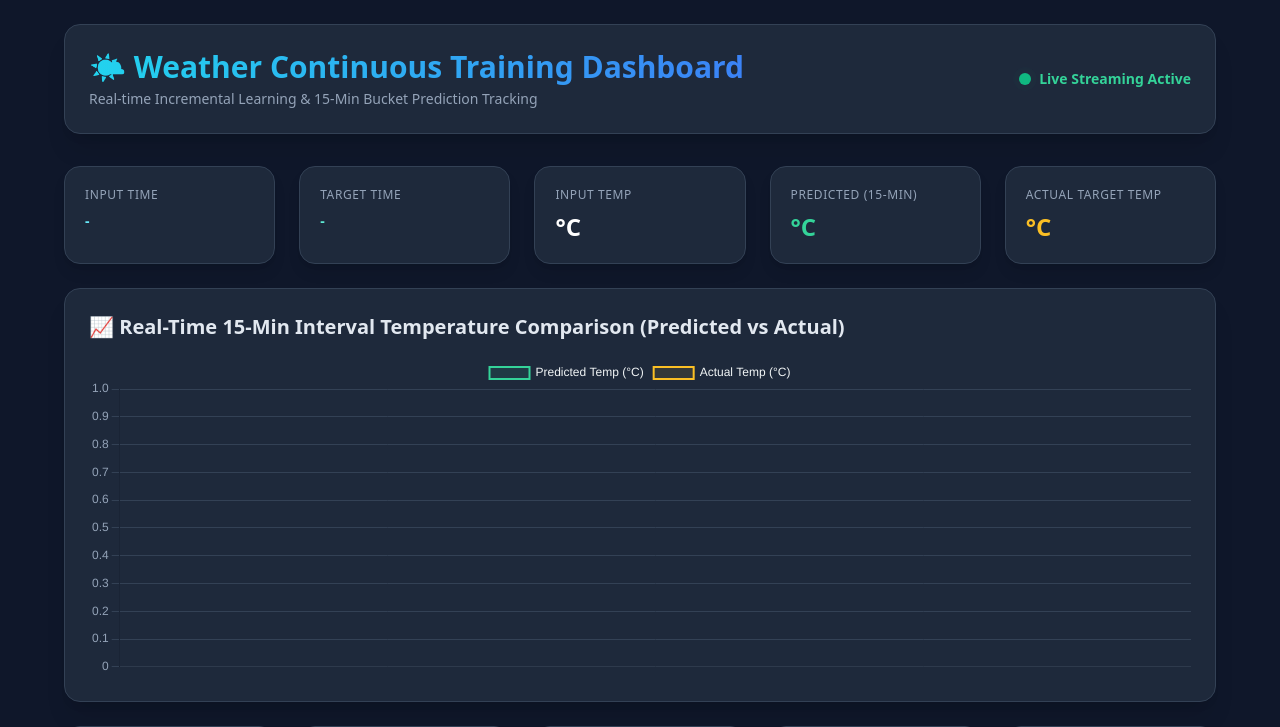
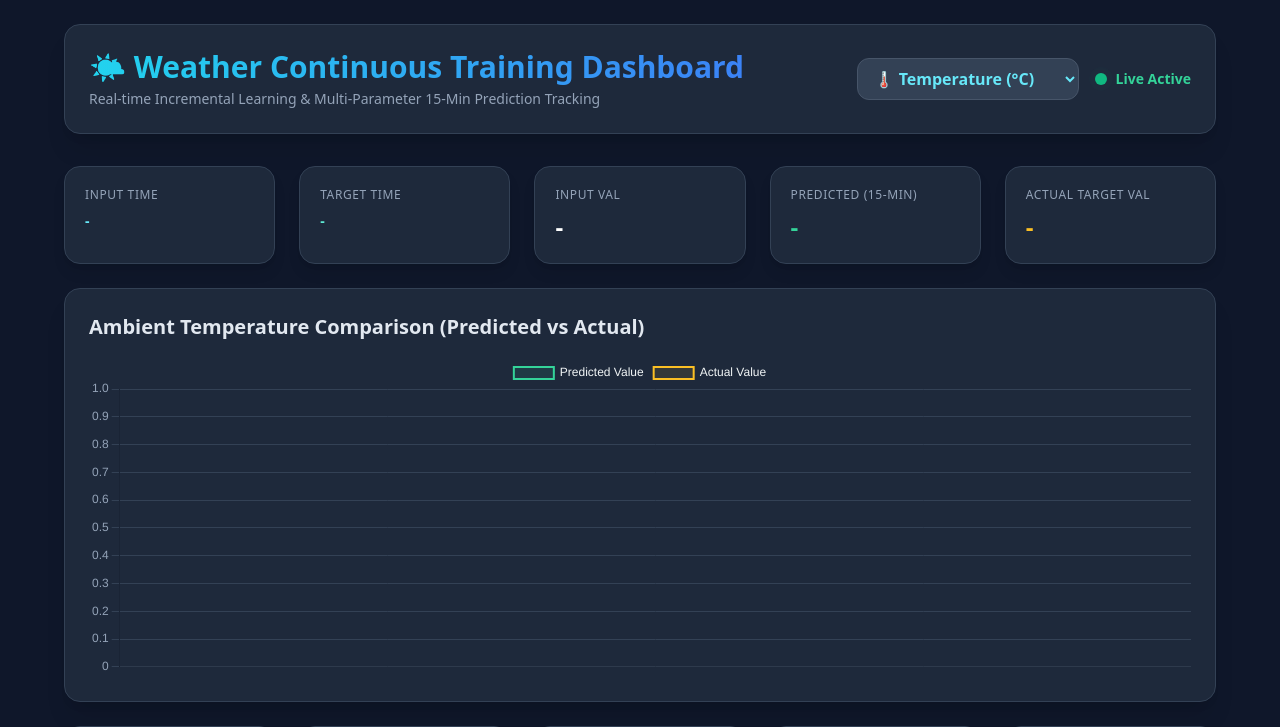
Before and after one commit to Hanif7333/weather-dashboard, a FastAPI app: page / in a window 1280 px wide. Shown: the top 727 px of the page. Run offline with FastAPI, Linux system fonts and the light colour scheme; parts of the project's set-up code (start-up, migrations or seed data) failed here and were passed over; some libraries are stand-ins or nearby versions.

Commit message:
Update HTML dashboard with multi-parameter selection dropdown

```diff
--- a/app.py
+++ b/app.py
@@ -1,6 +1,6 @@
 import pandas as pd
 import numpy as np
-from fastapi import FastAPI, Request
+from fastapi import FastAPI, Request, Query
 from fastapi.responses import HTMLResponse
 from fastapi.templating import Jinja2Templates
 from sklearn.linear_model import SGDRegressor
@@ -13,7 +13,7 @@ templates = Jinja2Templates(directory="templates")
 # Excel file path
 file_name = 'weather_station_logs_2026-10-25.xlsx'
 
-print("Loading dataset for 15-minute interval predictions...")
+print("Loading dataset for multi-parameter 15-minute interval predictions...")
 df = pd.read_excel(file_name, sheet_name='Logs')
 df['TIMESTAMP'] = pd.to_datetime(df['TIMESTAMP'])
 df = df.sort_values('TIMESTAMP').reset_index(drop=True)
@@ -24,29 +24,34 @@ feature_cols = [
     'Humidity (%)',
     'Pressure (hPa)'
 ]
-target_col = 'Ambient Temperature (°C)'
 
-# Clean data (remove NaNs and startup zeros)
-clean_df = df[['TIMESTAMP'] + feature_cols].dropna()
-clean_df = clean_df[clean_df[target_col] > 0.0].reset_index(drop=True)
+# Clean data
+clean_df = df[['TIMESTAMP'] + feature_cols].dropna().reset_index(drop=True)
 
 # Prediction Horizon for 15-minute interval
 horizon = 15
+initial_window_size = 200
 
-# Model & Scaler setup
-scaler = StandardScaler()
-model = SGDRegressor(max_iter=1000, tol=1e-3)
+# Initialize Models and Scalers for EACH parameter so any parameter can be predicted dynamically
+models = {}
+scalers_X = {}
+scalers_y = {}
 
-# Initial training window
-initial_window_size = 200
-train_data = clean_df.iloc[:initial_window_size + horizon]
-X_train = train_data[feature_cols].values[:-horizon]
-y_train = train_data[target_col].shift(-horizon).dropna().values
+for col in feature_cols:
+    models[col] = SGDRegressor(max_iter=1000, tol=1e-3)
+    scalers_X[col] = StandardScaler()
+    scalers_y[col] = StandardScaler()
 
-X_train_scaled = scaler.fit_transform(X_train)
-model.partial_fit(X_train_scaled, y_train)
+    # Warm-up fitting for each target to remove initial cold-start temperature deviation
+    train_data = clean_df.iloc[:initial_window_size + horizon]
+    X_tr = train_data[feature_cols].values[:-horizon]
+    y_tr = train_data[col].shift(-horizon).dropna().values.reshape(-1, 1)
 
-# State trackers for live streaming / dashboard simulation
+    X_tr_scaled = scalers_X[col].fit_transform(X_tr)
+    y_tr_scaled = scalers_y[col].fit_transform(y_tr).ravel()
+    models[col].partial_fit(X_tr_scaled, y_tr_scaled)
+
+# State trackers
 current_index = initial_window_size
 error_history = []
 actual_history = []
@@ -57,8 +62,11 @@ async def home(request: Request):
     return templates.TemplateResponse(request, "index.html", {})
 
 @app.get("/get_next_prediction")
-async def get_next_prediction():
+async def get_next_prediction(target_param: str = Query(default='Ambient Temperature (°C)')):
     global current_index, error_history, actual_history, predicted_history
+
+    if target_param not in feature_cols:
+        target_param = 'Ambient Temperature (°C)'
 
     # Boundary check: Reset if it reaches the end of the dataset
     if current_index + horizon >= len(clean_df):
@@ -67,18 +75,22 @@ async def get_next_prediction():
         actual_history = []
         predicted_history = []
 
-    # Current time-bucket row (e.g., 12:30 data)
     row = clean_df.iloc[current_index]
-
-    # Future 15-min bucket row (e.g., 12:45 target)
     future_row = clean_df.iloc[current_index + horizon]
 
-    # Predict temperature for the 15-minute ahead bucket
+    # Select respective model and scalers for the chosen parameter
+    model = models[target_param]
+    scaler_x = scalers_X[target_param]
+    scaler_y = scalers_y[target_param]
+
+    # Predict 15-min ahead value
     X_new = row[feature_cols].values.reshape(1, -1)
-    X_new_scaled = scaler.transform(X_new)
-    prediction = float(model.predict(X_new_scaled)[0])
+    X_new_scaled = scaler_x.transform(X_new)
+    pred_scaled = model.predict(X_new_scaled)
 
-    actual_val = float(future_row[target_col])
+    # Inverse transform to get actual scale prediction (fixes the 20°C deviation scale error)
+    prediction = float(scaler_y.inverse_transform(pred_scaled.reshape(-1, 1))[0][0])
+    actual_val = float(future_row[target_param])
 
     # Track recent history for sliding metrics
     step_error = abs(prediction - actual_val)
@@ -94,9 +106,9 @@ async def get_next_prediction():
     current_mae = round(float(np.mean(error_history)), 3)
 
     # Calculate Accuracy %
-    current_temp = float(row[target_col])
-    if current_temp > 0:
-        raw_accuracy = 100.0 - (current_mae / abs(current_temp) * 100.0)
+    current_val = float(row[target_param])
+    if abs(current_val) > 0:
+        raw_accuracy = 100.0 - (current_mae / abs(current_val) * 100.0)
         current_accuracy = round(max(0.0, min(100.0, raw_accuracy)), 2)
     else:
         current_accuracy = 0.0
@@ -121,19 +133,21 @@ async def get_next_prediction():
 
     # Continuous Online Training (partial_fit with the 15th-min actual feedback)
     X_feed = future_row[feature_cols].values.reshape(1, -1)
-    y_feed = np.array([actual_val])
-    X_feed_scaled = scaler.partial_fit(X_feed).transform(X_feed)
-    model.partial_fit(X_feed_scaled, y_feed)
+    y_feed_scaled = scaler_y.transform(np.array([[actual_val]]))
+    X_feed_scaled = scaler_x.partial_fit(X_feed).transform(X_feed)
+    model.partial_fit(X_feed_scaled, y_feed_scaled.ravel())
 
     result = {
         "time": row['TIMESTAMP'].strftime('%Y-%m-%d %H:%M:%S'),
         "target_time": future_row['TIMESTAMP'].strftime('%Y-%m-%d %H:%M:%S'),
-        "input_temp": round(float(row[target_col]), 2),
-        "predicted_temp": round(prediction, 2),
-        "actual_temp": actual_val,
+        "target_param": target_param,
+        "input_val": round(float(row[target_param]), 2),
+        "predicted_val": round(prediction, 2),
+        "actual_val": round(actual_val, 2),
         "wind_speed": round(float(row['Wind Speed (km/h)']), 2),
         "humidity": round(float(row['Humidity (%)']), 2),
         "pressure": round(float(row['Pressure (hPa)']), 2),
+        "ambient_temp": round(float(row['Ambient Temperature (°C)']), 2),
         "mae": current_mae,
         "accuracy": current_accuracy,
         "r2": r2_val,
@@ -142,6 +156,5 @@ async def get_next_prediction():
         "precision": precision_val
     }
 
-    # Move to the next sequence step
     current_index += 1
     return result
--- a/templates/index.html
+++ b/templates/index.html
@@ -20,21 +20,32 @@
                 <h1 class="text-3xl font-extrabold text-transparent bg-clip-text bg-gradient-to-r from-cyan-400 to-blue-500">
                     🌤️ Weather Continuous Training Dashboard
                 </h1>
-                <p class="text-slate-400 text-sm mt-1">Real-time Incremental Learning & 15-Min Bucket Prediction Tracking</p>
+                <p class="text-slate-400 text-sm mt-1">Real-time Incremental Learning & Multi-Parameter 15-Min Prediction Tracking</p>
             </div>
-            <div class="flex items-center space-x-2">
-                <span class="relative flex h-3 w-3">
-                  <span class="animate-ping absolute inline-flex h-full w-full rounded-full bg-emerald-400 opacity-75"></span>
-                  <span class="relative inline-flex rounded-full h-3 w-3 bg-emerald-500"></span>
-                </span>
-                <span class="text-emerald-400 font-semibold text-sm">Live Streaming Active</span>
+            <div class="flex items-center space-x-4">
+                <!-- Parameter Selection Dropdown -->
+                <div>
+                    <select id="parameterSelect" onchange="changeParameter()" class="bg-slate-700 text-cyan-300 font-semibold px-3 py-2 rounded-xl border border-slate-600 focus:outline-none focus:border-cyan-400">
+                        <option value="Ambient Temperature (°C)">🌡️ Temperature (°C)</option>
+                        <option value="Humidity (%)">💧 Humidity (%)</option>
+                        <option value="Wind Speed (km/h)">💨 Wind Speed (km/h)</option>
+                        <option value="Pressure (hPa)">📊 Pressure (hPa)</option>
+                    </select>
+                </div>
+                <div class="flex items-center space-x-2">
+                    <span class="relative flex h-3 w-3">
+                      <span class="animate-ping absolute inline-flex h-full w-full rounded-full bg-emerald-400 opacity-75"></span>
+                      <span class="relative inline-flex rounded-full h-3 w-3 bg-emerald-500"></span>
+                    </span>
+                    <span class="text-emerald-400 font-semibold text-sm">Live Active</span>
+                </div>
             </div>
         </header>
 
-        <!-- Main Cards Grid (Timestamp, Target Time, Temperatures) -->
+        <!-- Main Cards Grid (Timestamp, Target Time, Values) -->
         <div class="grid grid-cols-1 md:grid-cols-5 gap-6 mb-6">
             <div class="bg-slate-800 p-5 rounded-2xl shadow-lg border border-slate-700">
-                <p class="text-slate-400 text-xs font-medium uppercase tracking-wider">Input Time </p>
+                <p class="text-slate-400 text-xs font-medium uppercase tracking-wider">Input Time</p>
                 <p id="time" class="text-sm font-bold text-cyan-300 mt-2">-</p>
             </div>
             <div class="bg-slate-800 p-5 rounded-2xl shadow-lg border border-slate-700">
@@ -42,22 +53,22 @@
                 <p id="target_time" class="text-sm font-bold text-teal-300 mt-2">-</p>
             </div>
             <div class="bg-slate-800 p-5 rounded-2xl shadow-lg border border-slate-700">
-                <p class="text-slate-400 text-xs font-medium uppercase tracking-wider">Input Temp</p>
-                <p id="input_temp" class="text-2xl font-bold text-white mt-2">°C</p>
+                <p class="text-slate-400 text-xs font-medium uppercase tracking-wider" id="input_label">Input Val</p>
+                <p id="input_temp" class="text-2xl font-bold text-white mt-2">-</p>
             </div>
             <div class="bg-slate-800 p-5 rounded-2xl shadow-lg border border-slate-700">
                 <p class="text-slate-400 text-xs font-medium uppercase tracking-wider">Predicted (15-Min)</p>
-                <p id="pred_temp" class="text-2xl font-bold text-emerald-400 mt-2">°C</p>
+                <p id="pred_temp" class="text-2xl font-bold text-emerald-400 mt-2">-</p>
             </div>
             <div class="bg-slate-800 p-5 rounded-2xl shadow-lg border border-slate-700">
-                <p class="text-slate-400 text-xs font-medium uppercase tracking-wider">Actual Target Temp</p>
-                <p id="actual_temp" class="text-2xl font-bold text-amber-400 mt-2">°C</p>
+                <p class="text-slate-400 text-xs font-medium uppercase tracking-wider">Actual Target Val</p>
+                <p id="actual_temp" class="text-2xl font-bold text-amber-400 mt-2">-</p>
             </div>
         </div>
 
         <!-- Live Graph Section -->
         <div class="bg-slate-800 p-6 rounded-2xl shadow-xl border border-slate-700 mb-6">
-            <h2 class="text-xl font-bold mb-4 text-slate-200">📈 Real-Time 15-Min Interval Temperature Comparison (Predicted vs Actual)</h2>
+            <h2 id="chart_title" class="text-xl font-bold mb-4 text-slate-200">Ambient Temperature Comparison (Predicted vs Actual)</h2>
             <div class="relative h-80">
                 <canvas id="weatherChart"></canvas>
             </div>
@@ -79,7 +90,7 @@
             </div>
             <div class="bg-slate-800 p-5 rounded-2xl shadow-lg border border-slate-700">
                 <p class="text-slate-400 text-xs font-medium uppercase tracking-wider">🎯 Model Error (MAE)</p>
-                <p id="mae" class="text-xl font-bold text-rose-400 mt-2">°C</p>
+                <p id="mae" class="text-xl font-bold text-rose-400 mt-2">-</p>
             </div>
             <div class="bg-slate-800 p-5 rounded-2xl shadow-lg border border-slate-700">
                 <p class="text-slate-400 text-xs font-medium uppercase tracking-wider">🏆 Model Accuracy</p>
@@ -105,6 +116,8 @@
     </div>
 
     <script>
+        let currentParam = "Ambient Temperature (°C)";
+
         const ctx = document.getElementById('weatherChart').getContext('2d');
         const weatherChart = new Chart(ctx, {
             type: 'line',
@@ -112,7 +125,7 @@
                 labels: [],
                 datasets: [
                     {
-                        label: 'Predicted Temp (°C)',
+                        label: 'Predicted Value',
                         data: [],
                         borderColor: '#34d399',
                         backgroundColor: 'rgba(52, 211, 153, 0.1)',
@@ -121,7 +134,7 @@
                         fill: true
                     },
                     {
-                        label: 'Actual Temp (°C)',
+                        label: 'Actual Value',
                         data: [],
                         borderColor: '#fbbf24',
                         backgroundColor: 'rgba(251, 191, 36, 0.1)',
@@ -142,32 +155,44 @@
             }
         });
 
+        function changeParameter() {
+            currentParam = document.getElementById('parameterSelect').value;
+            document.getElementById('chart_title').innerText = currentParam + " Comparison (Predicted vs Actual)";
+            document.getElementById('input_label').innerText = "Input " + currentParam.split(' ')[0];
+            // Clear chart data on parameter switch for fresh view
+            weatherChart.data.labels = [];
+            weatherChart.data.datasets[0].data = [];
+            weatherChart.data.datasets[1].data = [];
+            weatherChart.update();
+            fetchPrediction();
+        }
+
         function fetchPrediction() {
-            axios.get('/get_next_prediction')
+            axios.get(`/get_next_prediction?target_param=${encodeURIComponent(currentParam)}`)
                 .then(response => {
                     let data = response.data;
 
-                    // Update Main Timestamps & Temperature Cards
+                    // Update Main Timestamps & Cards
                     document.getElementById('time').innerText = data.time;
                     document.getElementById('target_time').innerText = data.target_time;
-                    document.getElementById('input_temp').innerText = data.input_temp + ' °C';
-                    document.getElementById('pred_temp').innerText = data.predicted_temp + ' °C';
-                    document.getElementById('actual_temp').innerText = data.actual_temp + ' °C';
+                    document.getElementById('input_temp').innerText = data.input_val;
+                    document.getElementById('pred_temp').innerText = data.predicted_val;
+                    document.getElementById('actual_temp').innerText = data.actual_val;
 
-                    // Update Sensor Parameters & Model Performance Cards
+                    // Update Secondary Parameters
                     document.getElementById('wind_speed').innerText = data.wind_speed + ' km/h';
                     document.getElementById('humidity').innerText = data.humidity + ' %';
                     document.getElementById('pressure').innerText = data.pressure + ' hPa';
-                    document.getElementById('mae').innerText = data.mae + ' °C';
+                    document.getElementById('mae').innerText = data.mae;
                     document.getElementById('accuracy').innerText = data.accuracy + ' %';
 
-                    // Update New Metrics Cards
+                    // Update Performance Metrics
                     document.getElementById('r2').innerText = data.r2 !== undefined ? data.r2 : '-';
                     document.getElementById('map50').innerText = data.map50 !== undefined ? data.map50 : '-';
                     document.getElementById('recall').innerText = data.recall !== undefined ? data.recall : '-';
                     document.getElementById('precision').innerText = data.precision !== undefined ? data.precision : '-';
 
-                    // Update Live Graph using Target Time label
+                    // Update Live Graph
                     let timeLabel = data.target_time.split(' ')[1];
                     if (weatherChart.data.labels.length > 20) {
                         weatherChart.data.labels.shift();
@@ -175,14 +200,14 @@
                         weatherChart.data.datasets[1].data.shift();
                     }
                     weatherChart.data.labels.push(timeLabel);
-                    weatherChart.data.datasets[0].data.push(data.predicted_temp);
-                    weatherChart.data.datasets[1].data.push(data.actual_temp);
+                    weatherChart.data.datasets[0].data.push(data.predicted_val);
+                    weatherChart.data.datasets[1].data.push(data.actual_val);
                     weatherChart.data.update();
                 })
                 .catch(error => console.error('Error fetching data:', error));
         }
 
-        setInterval(fetchPrediction, 2000); // 2 seconds simulation step for presentation demo
+        setInterval(fetchPrediction, 2000); // 2 seconds simulation step
     </script>
 </body>
 </html>
```
